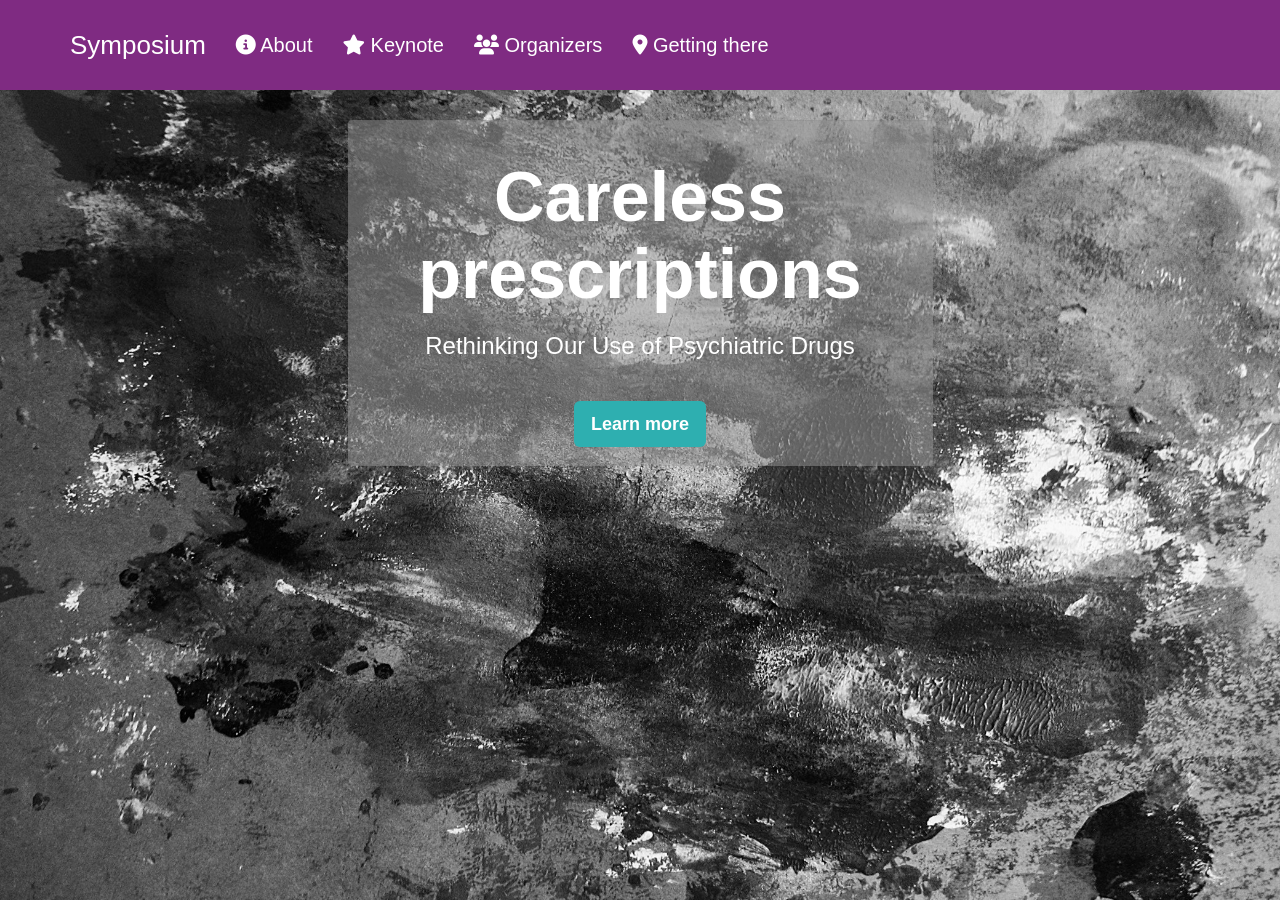
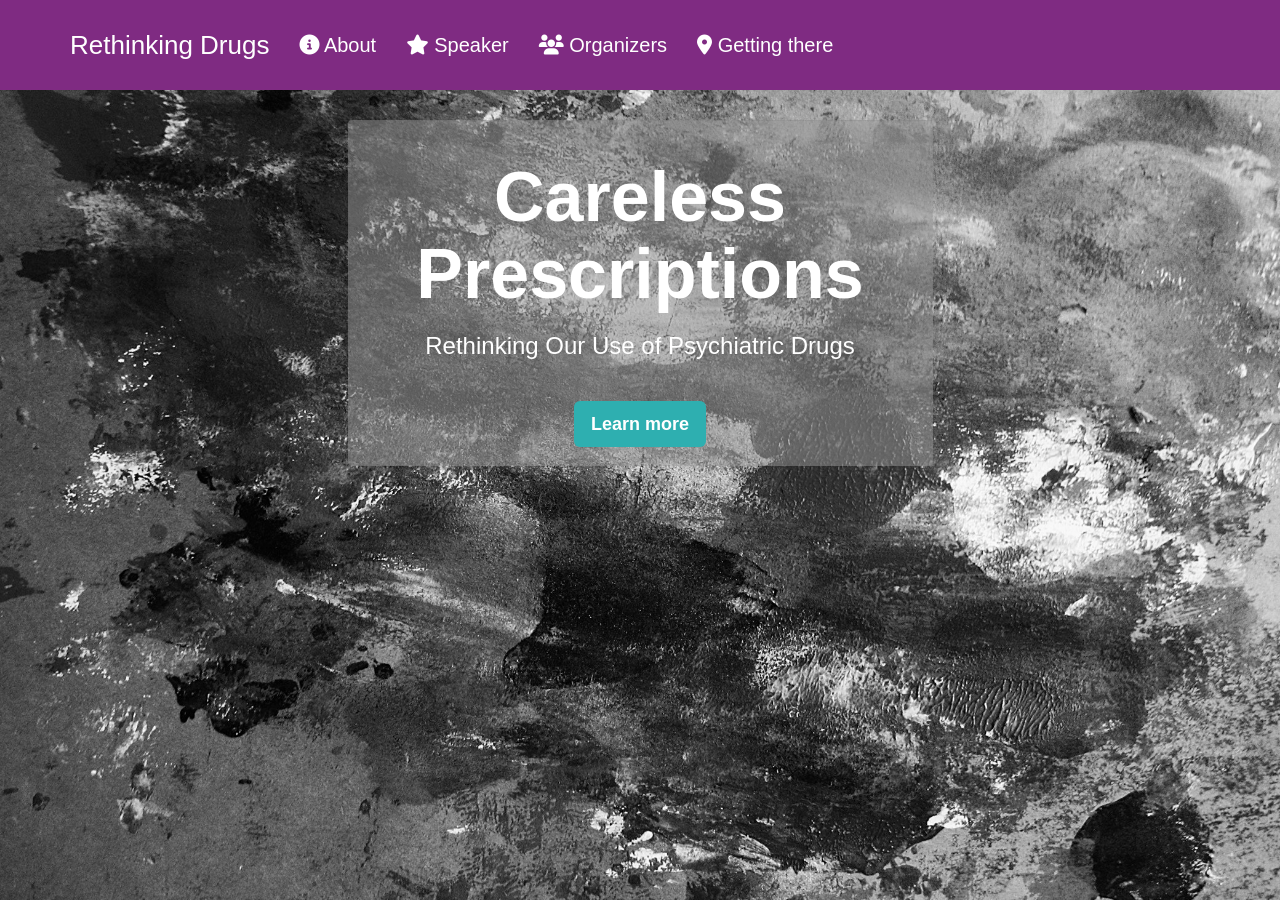
Before and after one commit to reginafcompton/careless-prescriptions, a Jekyll site: the page built from index.html, in a window 1280 px wide and 900 px high. Built offline with Jekyll 4.4.1, drawn with Linux system fonts in a browser that asks for light colours; nearby versions of some CDN libraries; some web fonts are replaced; some of the changed text lies outside the part shown.

Commit message:
Change text

```diff
--- a/_layouts/default.html
+++ b/_layouts/default.html
@@ -37,7 +37,7 @@
                     <span class="icon-bar"></span>
                     <span class="icon-bar"></span>
                 </button>
-                <a class="navbar-brand page-scroll" href="#page-top">Symposium</a>
+                <a class="navbar-brand page-scroll" href="#page-top">Rethinking Drugs</a>
             </div>
 
             <!-- Collect the nav links, forms, and other content for toggling -->
@@ -51,7 +51,7 @@
                         <a class="page-scroll" href="#about"><i class="fa fa-info-circle" aria-hidden="true"></i> About</a>
                     </li>
                     <li data-toggle="collapse" data-target=".navbar-collapse.show">
-                        <a class="page-scroll" href="#keynote"><i class="fa fa-star" aria-hidden="true"></i> Keynote</a>
+                        <a class="page-scroll" href="#keynote"><i class="fa fa-star" aria-hidden="true"></i> Speaker</a>
                     </li>
                     <li data-toggle="collapse" data-target=".navbar-collapse.show">
                         <a class="page-scroll" href="#organizers"><i class="fa fa-users" aria-hidden="true"></i> Organizers</a>
--- a/index.html
+++ b/index.html
@@ -8,7 +8,7 @@
         <div class="row">
             <div class="col-md-6 col-md-offset-3 well">
 
-                <h1 class='main-header'>Careless prescriptions</h1>
+                <h1 class='main-header'>Careless Prescriptions</h1>
                 <h3>Rethinking Our Use of Psychiatric Drugs</h3>
                 <br>
                 <a class="page-scroll btn btn-color btn-lg" href="#about">Learn more</a>
@@ -24,7 +24,7 @@
         <div class="row">
             <div class="col-md-10 col-md-offset-1">
                 <h2>About Section</h2>
-                <p>This symposium explores, explains, and confronts the overprescribing of anti-psychotic drugs and the risks of drug treatment in mental health care. It will challenge us to rethink the benefits and long-term effects of psychiatric drugs.</p>
+                <p>"Careless Prescriptions: Rethinking Our Use of Psychiatric Drugs" explores, explains, and confronts the overprescribing of anti-psychotic drugs and the risks of drug treatment in mental health care. This special, one-time event features a presentation by author Robert Whitaker, which will challenge us to rethink the benefits and long-term effects of psychiatric drugs.</p>
                 <p><strong>
                     Selby Library<br>
                     Jack J. Geldbart Auditorium<br>
@@ -40,7 +40,7 @@
     <div class="container">
         <div class="row">
             <div class="col-md-10 col-md-offset-1">
-                <h2>Keynote</h2>
+                <h2>Speaker</h2>
                 <p>Robert Whitaker is a journalist and the author of five books, three of which tell of the history of psychiatry. His first, <em>Mad in America: Bad Science, Bad Medicine and the Enduring Mistreatment of the Mentally Ill</em> was named by <em>Discover</em> magazine as one of the best science books of 2002. His second book on this topic, <em>Anatomy of an Epidemic: Magic Bullets, Psychiatric Drugs, and the Astonishing Rise of Mental Illness in America</em>, won the Investigative Reporters and Editors book award for best investigative journalism in 2010. His latest book, which he co-wrote with Lisa Cosgrove, while a fellow at the Edmond J. Safra Center for Ethics at Harvard University, is <em>Psychiatry Under the Influence: Institutional Corruption, Social Injury, and Prescriptions for Reform</em>.</p>
 
                 <p>Prior to writing books, Robert Whitaker worked as the science and medical reporter at the <em>Albany Times Union</em> newspaper in New York for a number of years. His journalism articles won several national awards, including a George Polk award for medical writing, and a National Association of Science Writers’ award for best magazine article. A series he co-wrote for <em>The Boston Globe</em> was named a finalist for the Pulitzer Prize in 1998. He also is the founder of <a href="https://madinamerica.com/" target="_blank">madinamerica.com</a>, a website that features research news and blogs from an international group of writers interested in “rethinking psychiatry.”</p>
```
